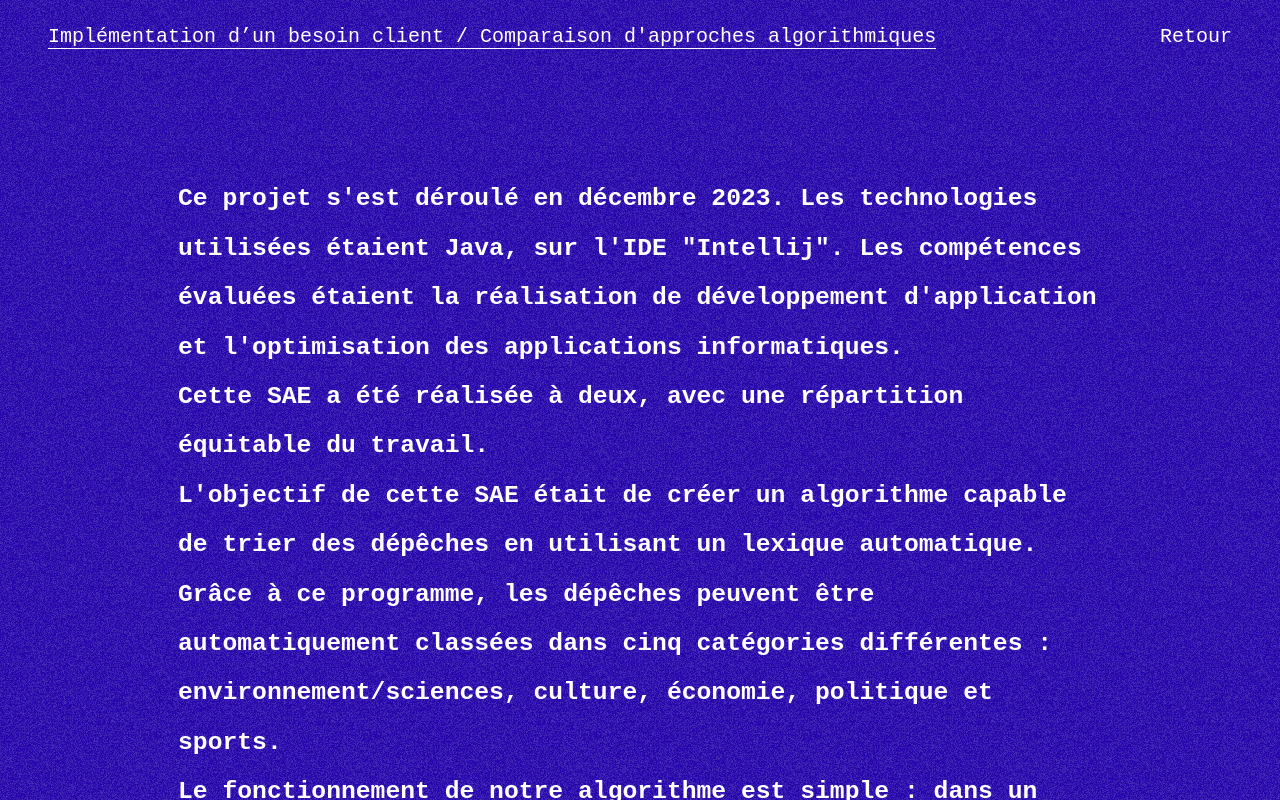
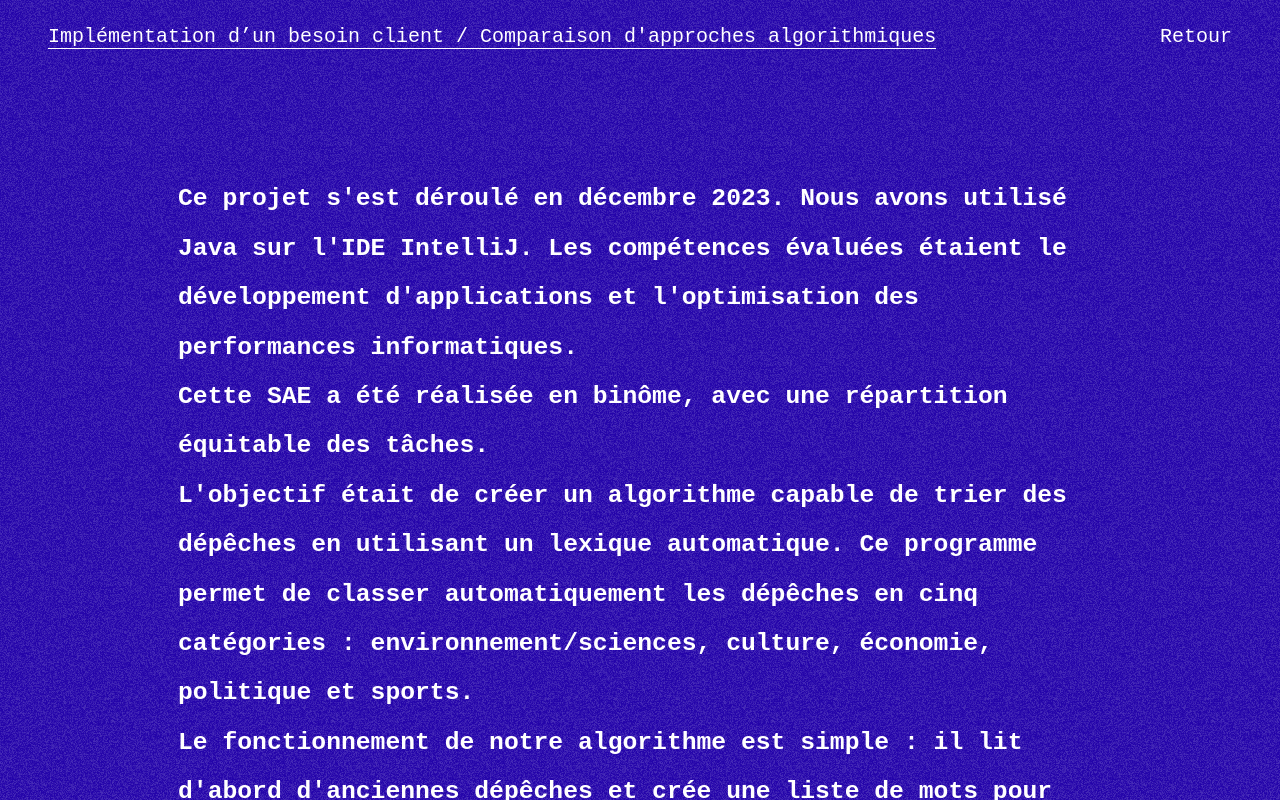
Before and after one commit to AMSTAGU/Portfolio-2023-2024, a plain HTML site: page html/Projets/ImplémentationBes.html in a window 1280 px wide. Shown: the top 800 px of the page. Drawn offline with Linux system fonts and the light colour scheme.

Commit message:
Modif mes Projets

```diff
--- a/html/Projets/ImplémentationBes.html
+++ b/html/Projets/ImplémentationBes.html
@@ -25,22 +25,21 @@
     <!-- Texte -->
 
     <h1>
-    Ce projet s'est déroulé en décembre 2023. Les technologies utilisées étaient Java, sur l'IDE "Intellij". Les compétences évaluées étaient la réalisation de développement d'application et l'optimisation des applications informatiques.
+        Ce projet s'est déroulé en décembre 2023. Nous avons utilisé Java sur l'IDE IntelliJ. Les compétences évaluées étaient le développement d'applications et l'optimisation des performances informatiques.
         <br>
-    Cette SAE a été réalisée à deux, avec une répartition équitable du travail.
+        Cette SAE a été réalisée en binôme, avec une répartition équitable des tâches.
         <br>
-    L'objectif de cette SAE était de créer un algorithme capable de trier des dépêches en utilisant un lexique automatique. Grâce à ce programme, les dépêches peuvent être automatiquement classées dans cinq catégories différentes : environnement/sciences, culture, économie, politique et sports.
+        L'objectif était de créer un algorithme capable de trier des dépêches en utilisant un lexique automatique. Ce programme permet de classer automatiquement les dépêches en cinq catégories : environnement/sciences, culture, économie, politique et sports.
         <br>
-    Le fonctionnement de notre algorithme est simple : dans un premier temps, il lit d'anciennes dépêches et crée une liste de mots pour chaque thème. Le programme attribue à chaque thème un score pour chaque mot, en fonction de son nombre d'apparitions.
+        Le fonctionnement de notre algorithme est simple : il lit d'abord d'anciennes dépêches et crée une liste de mots pour chaque thème. Le programme attribue un score à chaque mot en fonction de sa fréquence d'apparition dans chaque catégorie.
         <br>
-    Une fois cette liste créée, notre algorithme analyse la liste de dépêches actuelle. Pour chaque dépêche, il attribue un score à chaque catégorie en fonction de la fréquence d'apparition des mots de la liste précédente.
+        Une fois cette liste établie, l'algorithme analyse les dépêches actuelles. Pour chaque dépêche, il attribue un score à chaque catégorie en fonction de la fréquence des mots correspondants.
         <br>
-    Ensuite, la dépêche est attribuée à la catégorie ayant le score le plus élevé.
+        Ensuite, la dépêche est classée dans la catégorie ayant le score le plus élevé.
         <br>
-    Pour optimiser le temps de recherche et le nombre de comparaisons, nous avons mis en place une recherche dichotomique ainsi qu'un tri fusion.
+        Pour optimiser le temps de recherche et le nombre de comparaisons, nous avons mis en place une recherche dichotomique et un tri fusion.
         <br>
-    Notre algorithme atteint un pourcentage de réussite proche de 75%. En enrichissant nos lexiques, il pourrait atteindre un taux proche de 100%.
-
+        Notre algorithme atteint un taux de réussite de près de 75 %. En enrichissant nos lexiques, il pourrait approcher les 100 %.
     </h1>
 
     <div class="image">
```
Also changed, not shown: html/Projets/CreationBD.html (+5 -5 lines), html/Projets/CreationSite.html (+5 -5 lines), html/Projets/InstallationReseau.html (+3 -3 lines).
